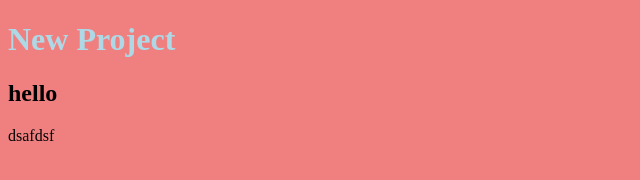
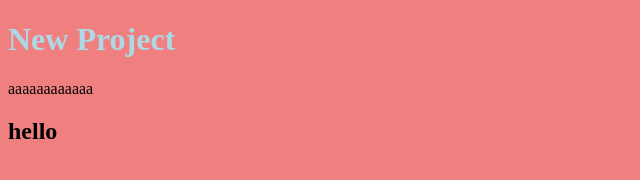
Before and after one commit to Maoromri/new-project, a plain HTML site: page index.html in a window 1280 px wide. Shown: the whole page, without its empty margins (0-640 px from the left). Drawn offline with Linux system fonts and the light colour scheme.

Commit message:
new line

```diff
--- a/index.html
+++ b/index.html
@@ -9,8 +9,7 @@
   </head>
   <body>
     <h1>New Project</h1>
-
+    aaaaaaaaaaaa
     <h2>hello</h2>
-    dsafdsf
   </body>
 </html>
```
